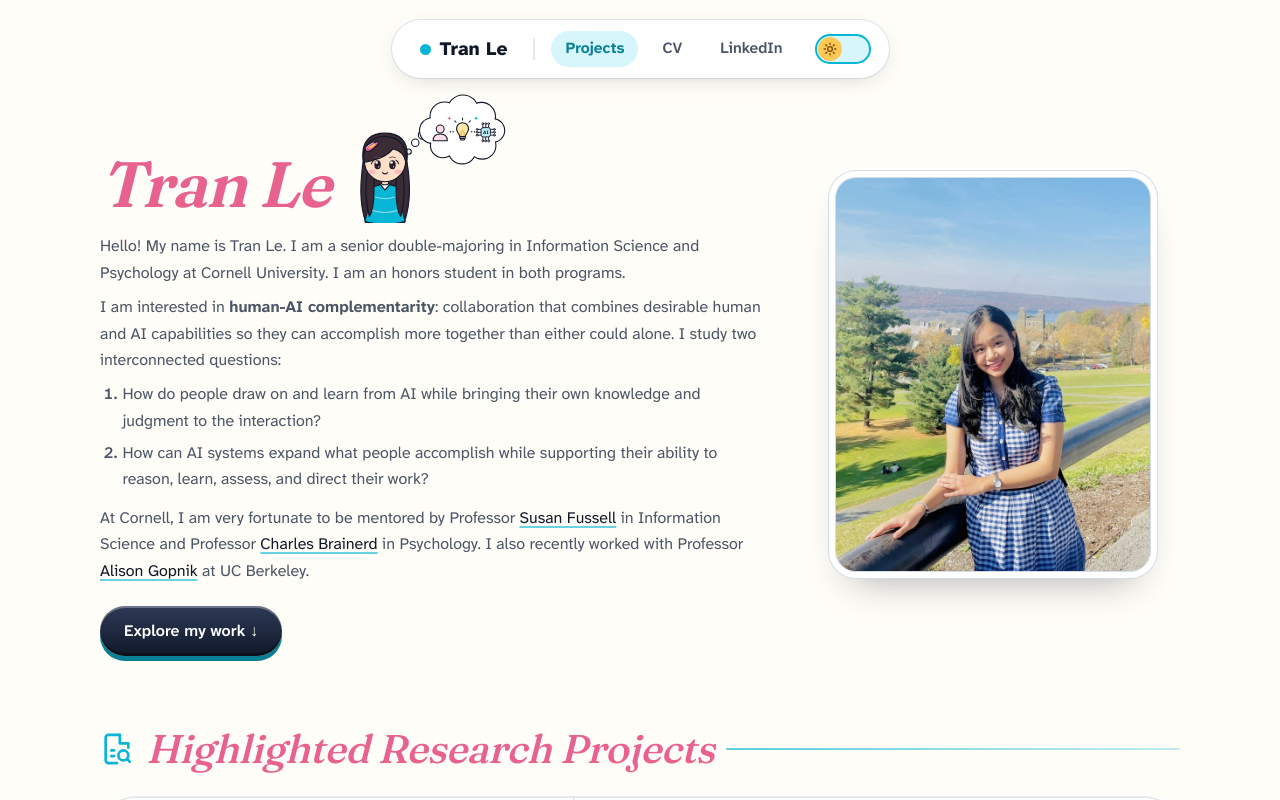
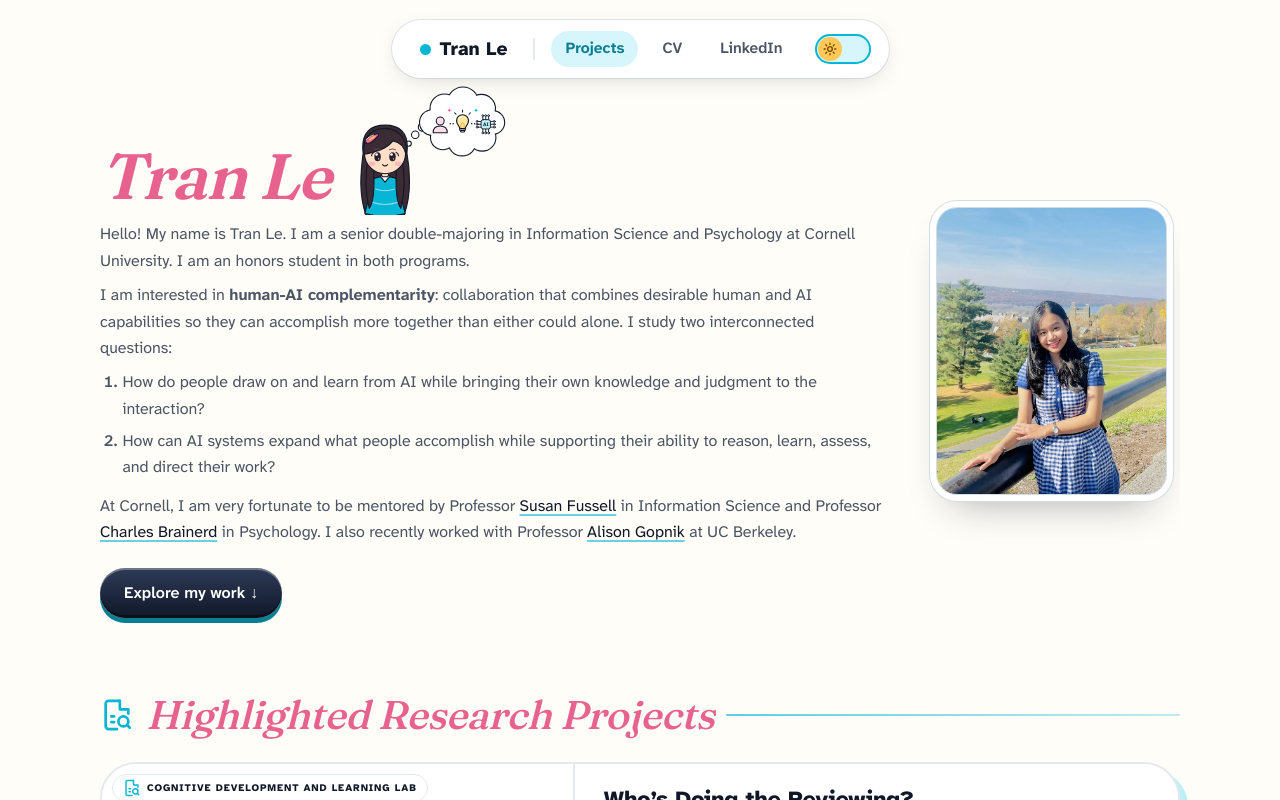
Before and after one commit to betatran3010/betatran3010.github.io, a React (Vite) app: page / in a window 1280 px wide. Shown: the top 800 px of the page. Built offline with nearby package versions, Linux system fonts and the light colour scheme.

Commit message:
Hero: smaller portrait, wider intro

```diff
--- a/mock.css
+++ b/mock.css
@@ -1410,3 +1410,9 @@
 .bio-a:hover,.bio-a:focus-visible{text-decoration-color:currentColor}
 .bio-a:focus-visible{outline:2px solid var(--ink);outline-offset:2px;border-radius:3px}
 .bio .bio-q{list-style:decimal outside}.bio .bio-q li::marker{color:var(--ink-2);font-weight:600}
+@media (min-width:901px){
+  .hero{grid-template-columns:minmax(0,1.9fr) minmax(0,.62fr);gap:36px;padding-block:6px 44px}
+  .hero .bio{max-width:96ch;margin-top:6px}
+  .hero .portrait{max-width:270px}
+  .hero .stage{padding:14px}
+}
--- a/mock.xp.css
+++ b/mock.xp.css
@@ -731,3 +731,9 @@
 .bio-a:hover,.bio-a:focus-visible{text-decoration-color:currentColor}
 .bio-a:focus-visible{outline:2px solid var(--ink);outline-offset:2px;border-radius:3px}
 .bio .bio-q{list-style:decimal outside}.bio .bio-q li::marker{color:var(--ink-2);font-weight:600}
+@media (min-width:901px){
+  .hero{grid-template-columns:minmax(0,1.9fr) minmax(0,.62fr);gap:36px;padding-block:6px 44px}
+  .hero .bio{max-width:96ch;margin-top:6px}
+  .hero .portrait{max-width:270px}
+  .hero .stage{padding:14px}
+}
```
